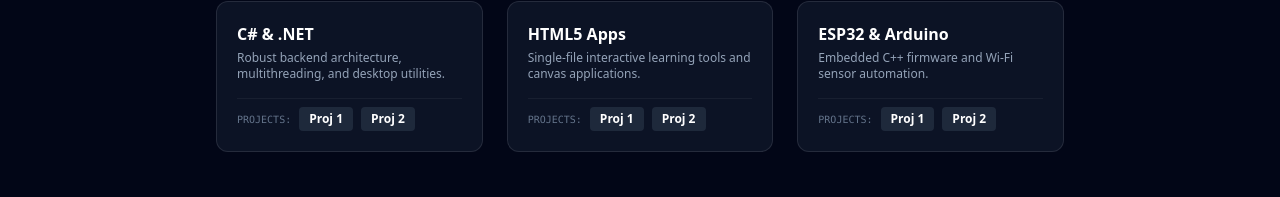
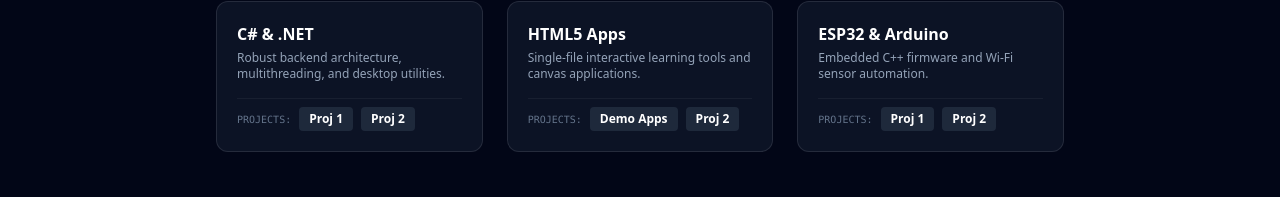
Before and after one commit to yimtakayimtaka/Profile, a plain HTML site: page developer.html in a window 1280 px wide. Shown: the part 190-387 px from the top of the page. Drawn offline with nearby package versions, Linux system fonts and the light colour scheme.

Commit message:
Add files via upload
updated developer page

```diff
--- a/developer.html
+++ b/developer.html
@@ -51,7 +51,7 @@
             </div>
             <div class="flex items-center space-x-2 pt-2 border-t border-white/5">
                 <span class="text-[10px] font-mono text-slate-500 uppercase">Projects:</span>
-                <a href="html5-apps-proj1.html" class="px-2.5 py-1 rounded bg-slate-800 hover:bg-slate-700 text-xs font-semibold text-white transition-colors">Proj 1</a>
+                <a href="https://yimtakayimtaka.github.io/" class="px-2.5 py-1 rounded bg-slate-800 hover:bg-slate-700 text-xs font-semibold text-white transition-colors">Demo Apps</a>
                 <a href="html5-apps-proj2.html" class="px-2.5 py-1 rounded bg-slate-800 hover:bg-slate-700 text-xs font-semibold text-white transition-colors">Proj 2</a>
             </div>
         </div>
```
